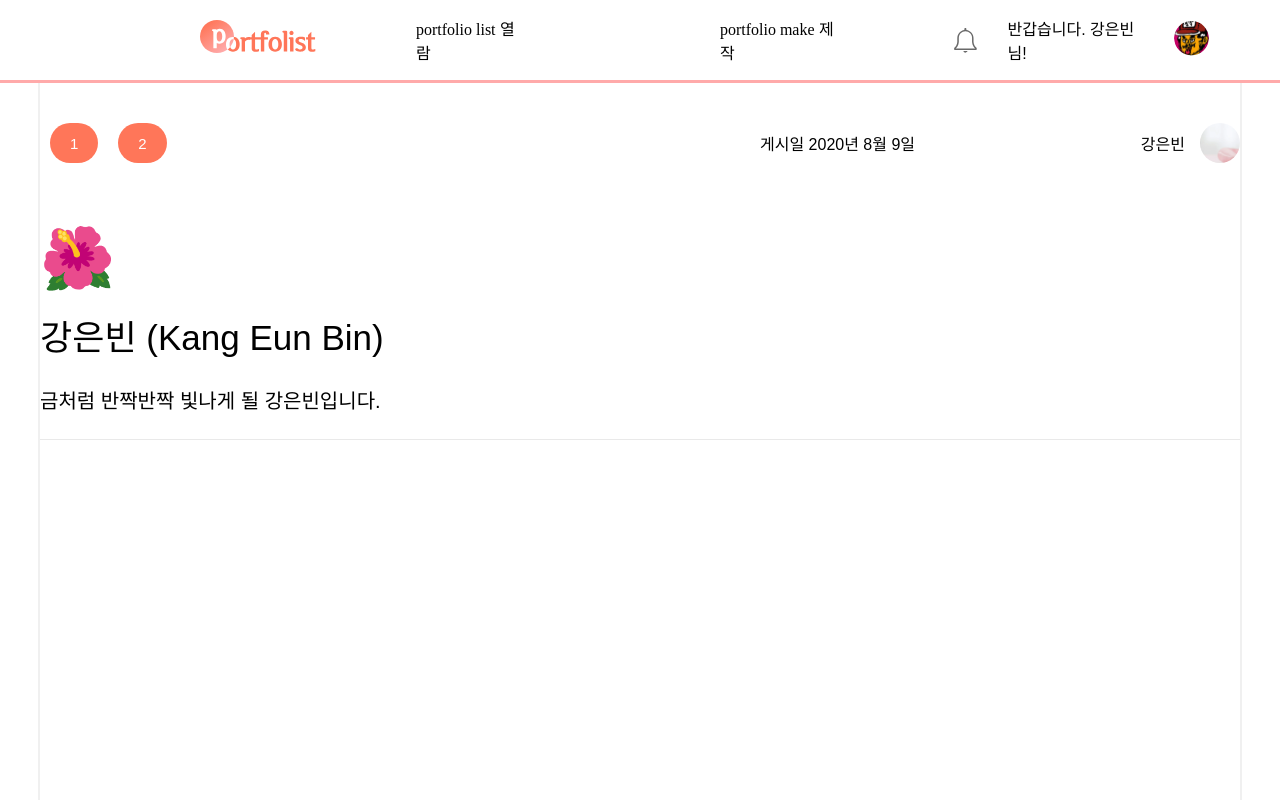
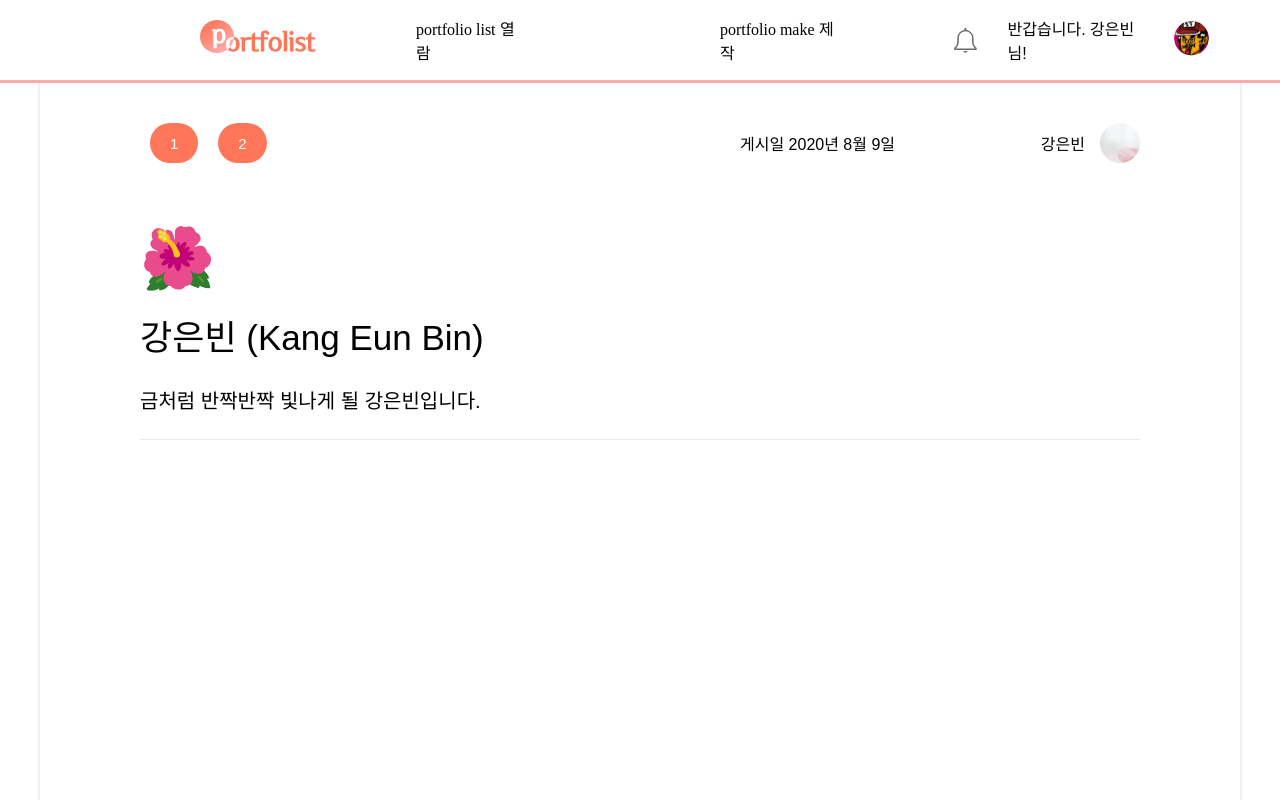
Before and after one commit to DSM-Portfolist/Portfolist-Front, a React (Create React App) app: page /portfolio/1 in a window 1280 px wide. Shown: the top 800 px of the page. Built offline with nearby package versions, Linux system fonts and the light colour scheme.

Commit message:
[MODIFY] 포트폴리오 container 스타일 수정

```diff
--- a/src/components/portfolioDetail/PortfolioDetail.tsx
+++ b/src/components/portfolioDetail/PortfolioDetail.tsx
@@ -9,7 +9,9 @@ const PortfolioDetail = () => {
     <>
       <Header />
       <S.DetailWrappper>
-        <Title portfolio={portfolio} />
+        <div className="portfolio-container">
+          <Title portfolio={portfolio} />
+        </div>
       </S.DetailWrappper>
       <Comment />
     </>
--- a/src/components/portfolioDetail/style.ts
+++ b/src/components/portfolioDetail/style.ts
@@ -6,4 +6,9 @@ export const DetailWrappper = styled.div`
   border-left: 2px solid #f0f0f0;
   border-right: 2px solid #f0f0f0;
   margin: 0 auto;
+
+  .portfolio-container {
+    width: 1000px;
+    margin: 0 auto;
+  }
 `;
```
